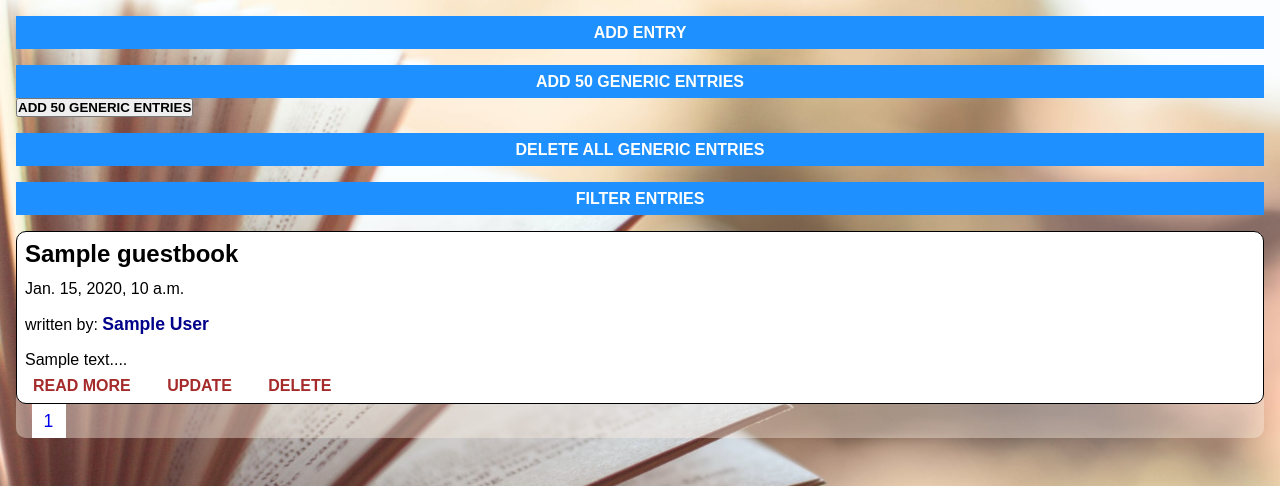
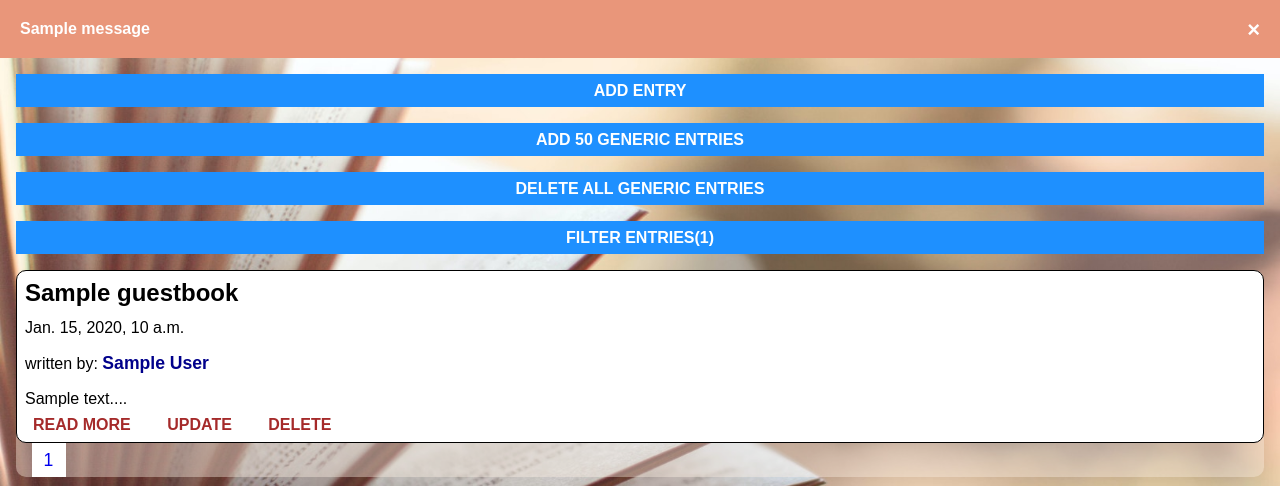
Before and after one commit to grd-hub/myhomepage_new, a Django app: page /guestbook/ in a window 1280 px wide. Shown: the top 486 px of the page. Run offline with Django 4.2, Linux system fonts and the light colour scheme; tables that the repository leaves empty hold one stand-in row (values such as "Sample post"); one stand-in notice (Sample message) is shown; some libraries are stand-ins or nearby versions.

Commit message:
added messages

```diff
--- a/guestbook/models.py
+++ b/guestbook/models.py
@@ -13,6 +13,7 @@ class Guestbook(models.Model):
     text = models.TextField(max_length=3000)
     date_create = models.DateTimeField(auto_now_add=True, null=True)
     slug = models.SlugField(blank=True, null=True)
+    is_generic = models.BooleanField(default=False)
 
     def save(self, *args, **kwargs):
         super().save(*args, **kwargs)
--- a/guestbook/static/guestbook/css/guestbook_style.css
+++ b/guestbook/static/guestbook/css/guestbook_style.css
@@ -94,16 +94,15 @@ textarea {
 
 
 /* --- START MAIN BUTTONS ---  */
-.main_button {
+.main_link {
     display: block;
     text-decoration: none;
     margin-top: 1rem;
-
 }
-.main_button p:hover {
+.main_link p:hover {
     background-color: #ccc;
 }
-.main_button p {
+.main_link p {
     color: white;
     background: dodgerblue;
     height: 33px;
@@ -111,14 +110,48 @@ textarea {
     align-items: center;
     justify-content: center;
 }
+.main_button {
+    margin-top: 1rem;
+    height: 33px;
+    width: 100%;
+    border: none;
+    background: dodgerblue;
+    font-size: 1rem;
+    color: white;
+}
+.main_button:hover {
+    background-color: #ccc;
+}
 /* --- END MAIN BUTTONS ---  */
+
+
+/* --- START MESSAGES --- */
+.alert {
+  padding: 20px;
+  background-color: DarkSalmon;
+  color: white;
+}
+
+.closebtn {
+  margin-left: 15px;
+  color: white;
+  font-weight: bold;
+  float: right;
+  font-size: 22px;
+  line-height: 20px;
+  cursor: pointer;
+  transition: 0.3s;
+}
+.closebtn:hover {
+  color: black;
+}
+/* --- END MESSAGES --- */
 
 
 /* --- START FILTER AREA --- */
 #filter {
     border: 1px solid black;
     width: 50%;
-
     margin: 0 auto;
     z-index: 1;
 }
--- a/guestbook/templates/guestbook/base.html
+++ b/guestbook/templates/guestbook/base.html
@@ -12,6 +12,11 @@
     <script type="text/javascript" src="{% static 'guestbook/jqueryui1131/external/jquery/jquery.js' %}"></script>
     <script type="text/javascript" src="{% static 'guestbook/jqueryui1131/jquery-ui.min.js' %}"></script>
     <link rel="stylesheet" type="text/css" href="{% static 'guestbook/css/guestbook_style.css' %}">
+    <style>
+
+
+
+    </style>
 </head>
 <body>
 
--- a/guestbook/templates/guestbook/guestbook_css_grid_final.html
+++ b/guestbook/templates/guestbook/guestbook_css_grid_final.html
@@ -30,33 +30,34 @@
     </style>
 {% endif %}
 
+{% for message in messages %}
+    <div class="alert">
+        <span class="closebtn" onclick="this.parentElement.style.display='none';">&times;</span>
+        <strong>{{ message }}</strong>
+    </div>
+{% endfor %}
+
 <div id="css_grid_base">
 
     <div class="item_header">
-        <a class="main_button" href="{% url 'guestbook:guestbook_createview' %}">
+        <a class="main_link" href="{% url 'guestbook:guestbook_createview' %}">
             <p><strong>ADD ENTRY</strong></p>
-        </a>
-
-        <a class="main_button" href="">
-            <p><strong>ADD 50 GENERIC ENTRIES</strong></p>
         </a>
 
         <form method="POST" action="">
             {% csrf_token %}
             <input name="add" value="50" hidden type="text">
-            <button type="submit"><strong>ADD 50 GENERIC ENTRIES</strong></button>
+            <button class="main_button" type="submit"><strong>ADD 50 GENERIC ENTRIES</strong></button>
         </form>
 
-
-
-
-        <a class="main_button" href="">
-            <p><strong>DELETE ALL GENERIC ENTRIES</strong></p>
-        </a>
-
+        <form method="POST" action="">
+            {% csrf_token %}
+            <input name="delete" value="generic" hidden type="text">
+            <button class="main_button" type="submit"><strong>DELETE ALL GENERIC ENTRIES</strong></button>
+        </form>
 
         <button id="btn-col" type="button" class="collapsible">
-            <strong>FILTER ENTRIES</strong>
+            <strong>FILTER ENTRIES({{ sum_all_entries }})</strong>
         </button>
 
         <section id="filter" class="content">
--- a/guestbook/views.py
+++ b/guestbook/views.py
@@ -1,12 +1,13 @@
+from django.contrib import messages
 from django.core.paginator import Paginator
 from django.shortcuts import render, redirect
 from django.urls import reverse_lazy
 from django.views.generic import DetailView
 from django.views.generic.edit import CreateView, UpdateView, DeleteView
+from .models import Guestbook
 from .filters import GuestbookFilter
-from .models import Guestbook
 
-from .utils import check_order_group, check_entries_per_page, check_page_view, add_fifty
+from .utils import check_order_group, check_entries_per_page, check_page_view, add_fifty, delete_all_generic_entries
 
 
 class GuestbookDeleteView(DeleteView):
@@ -44,18 +45,19 @@ class GuestbookDetailview(DetailView):
 def list_entries_final(request):
 
     if 'add' in request.POST:
-        print("I should add 50")
-        add_fifty()
+
+        number_of_generic_entries = Guestbook.objects.filter(is_generic=True).count()
+
+        if number_of_generic_entries + 50 >= 101:
+            messages.add_message(request, messages.WARNING, 'The maximum are 100 generic entries.')
+            return redirect('guestbook:list_entries_final')
+        else:
+            add_fifty()
+
+    if 'delete' in request.POST:
+
+        delete_all_generic_entries()
         return redirect('guestbook:list_entries_final')
-
-
-
-    print()
-    print('------------------------------------------------------------')
-    print('Request GET data:')
-    print(request.GET)
-    print()
-    print('------------------------------------------------------------')
 
     if 'order_group' and 'entries_per_page' and 'view_group' in request.GET:
 
@@ -81,6 +83,7 @@ def list_entries_final(request):
             'order_radio_button': order_radio_button,
             'entries_per_page': entries_per_page,
             'page_view': page_view,
+            'sum_all_entries': sum_all_entries,
         }
         return render(request, 'guestbook/guestbook_css_grid_final.html', context)
 
@@ -95,9 +98,12 @@ def list_entries_final(request):
         guestbook_page_obj = paginated_filtered_guestbook.get_page(page_number)
         nums = "a" * guestbook_page_obj.paginator.num_pages
 
+        sum_all_entries = Guestbook.objects.count()
+
         context = {
             'filtered_guestbook': filtered_guestbook,
             'guestbook_page_obj': guestbook_page_obj,
             'nums': nums,
+            'sum_all_entries': sum_all_entries
         }
         return render(request, 'guestbook/guestbook_css_grid_final.html', context)
```
Also changed, not shown: guestbook/utils.py (+12 -12 lines), guestbook/migrations/0002_guestbook_is_generic.py (added).
